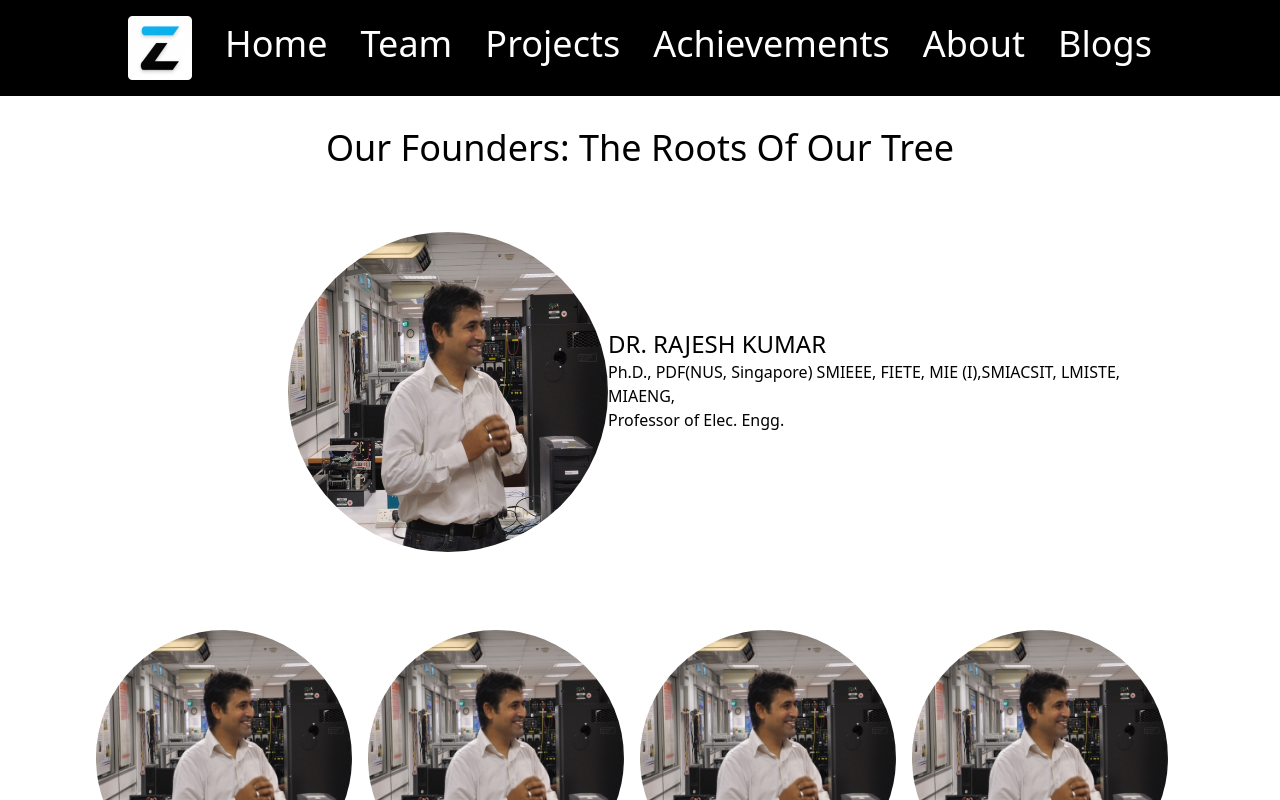
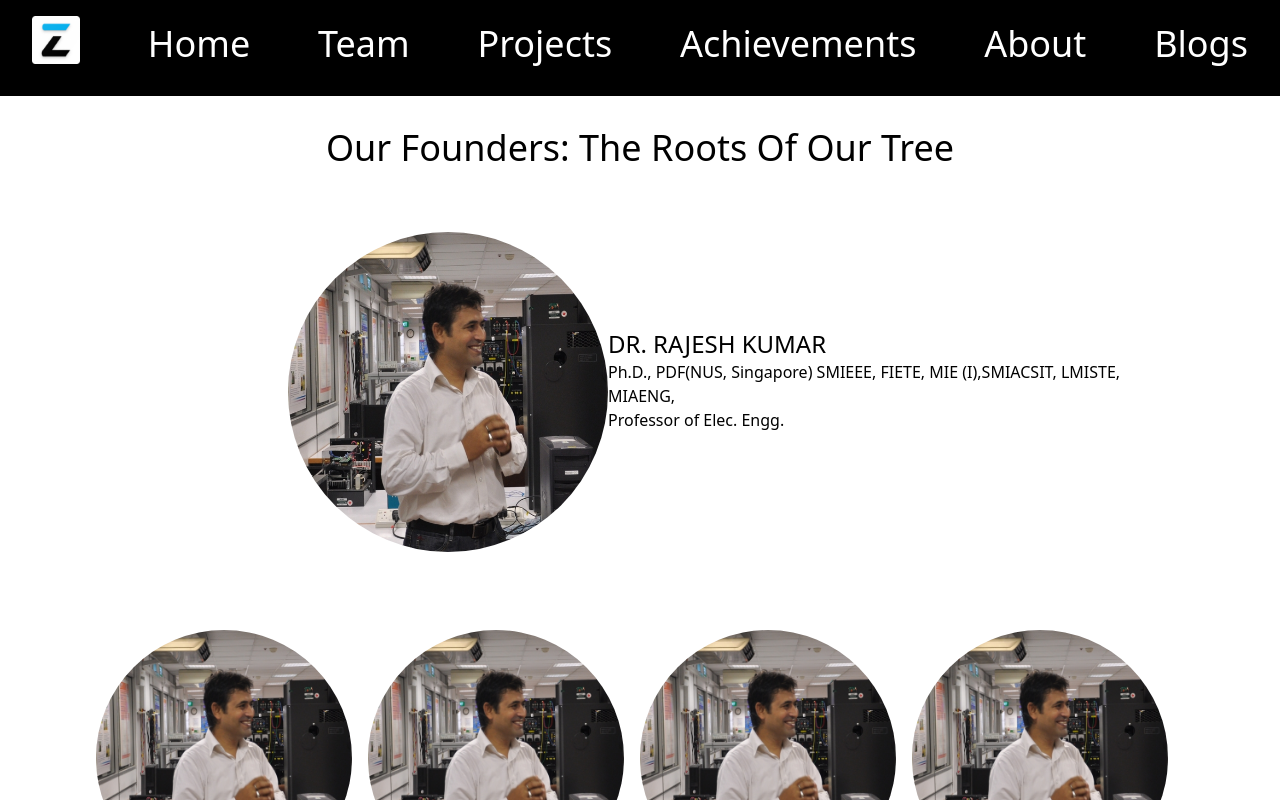
Before and after one commit to zineRobotics/zine-website-2023, a Next.js app: page /team in a window 1280 px wide. Shown: the top 800 px of the page. Built offline with nearby package versions, Linux system fonts and the light colour scheme.

Commit message:
navbar changes

```diff
--- a/components/Navbar/Navbar.tsx
+++ b/components/Navbar/Navbar.tsx
@@ -110,8 +110,8 @@ const Navbar = () => {
           scroll ? "hiddenNav" : "activeNav"
         }`}
       >
-        <div className="mx-32 flex text-white justify-between text-3xl xl:text-4xl">
-          <div className="w-16 h-16 cursor-pointer">
+        <div className="mx-8 flex text-white justify-between text-3xl xl:text-4xl">
+          <div className="w-12 h-12 cursor-pointer">
             <Link href="/"><Image src={logo} /></Link>
           </div>
           <Link href="/"><div className="my-2 cursor-pointer hidden lg:inline-block">
```
